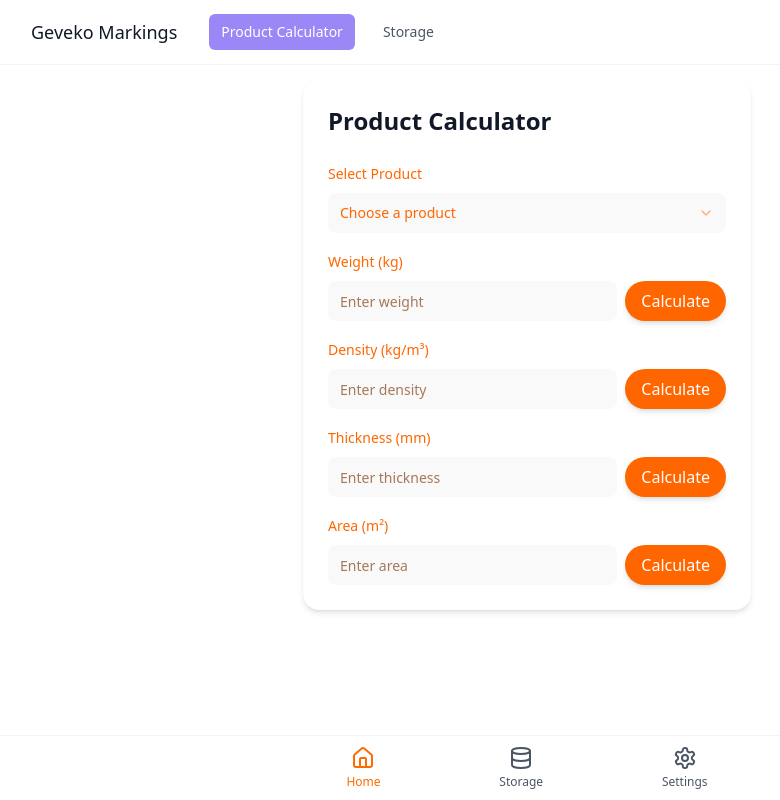
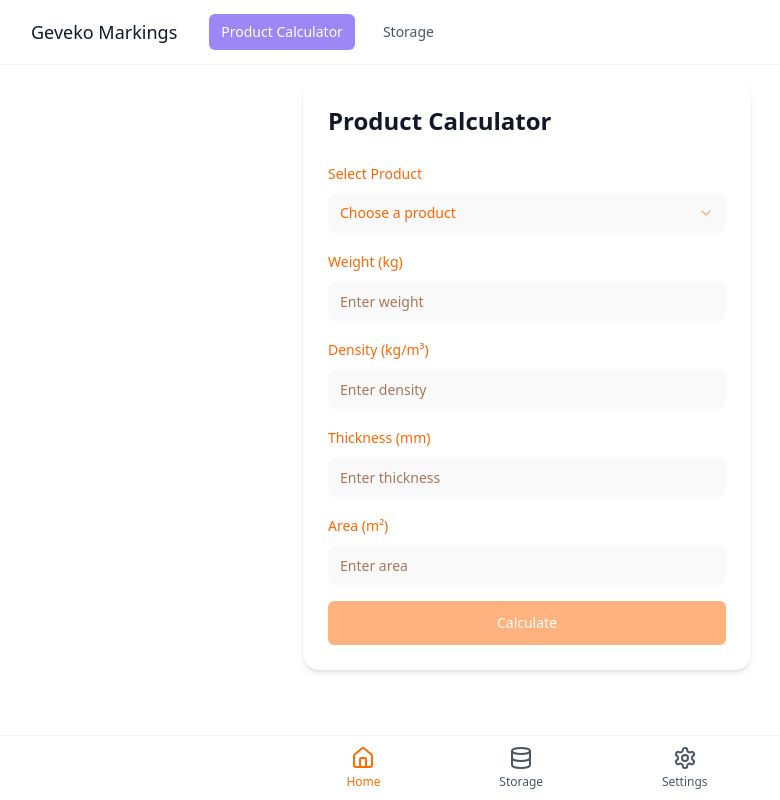
Before and after one commit to Zqyyk11/geveko-interface, a React (Vite) app: page / in a window 1280 px wide. Shown: the whole page, without its empty margins (113-893 px from the left). Built offline with nearby package versions, Linux system fonts and the light colour scheme.

Commit message:
Refactor calculator button functionality
Updated the Calculator component to consolidate the calculation logic into a single button at the bottom. The button now automatically detects which three inputs are available and calculates the fourth based on the provided values.
[skip gpt_engineer]

```diff
--- a/src/pages/Calculator.tsx
+++ b/src/pages/Calculator.tsx
@@ -3,6 +3,7 @@ import { motion } from 'framer-motion';
 import { Select, SelectContent, SelectItem, SelectTrigger, SelectValue } from "@/components/ui/select";
 import { Input } from "@/components/ui/input";
 import { Label } from "@/components/ui/label";
+import { Button } from "@/components/ui/button";
 
 type Product = {
   id: string;
@@ -21,38 +22,29 @@ const Calculator = () => {
   const [density, setDensity] = useState<string>('');
   const [thickness, setThickness] = useState<string>('');
   const [area, setArea] = useState<string>('');
-  const [calculatingField, setCalculatingField] = useState<string>('');
 
-  const calculateMissing = (field: string) => {
+  const calculateMissing = () => {
     const w = parseFloat(weight);
     const d = parseFloat(density);
     const t = parseFloat(thickness);
     const a = parseFloat(area);
 
-    setCalculatingField(field);
-
-    switch (field) {
-      case 'weight':
+    // Determine which value is missing and calculate it
     if (!isNaN(d) && !isNaN(t) && !isNaN(a)) {
       setWeight(((d * a * t) / 1000).toFixed(2));
-        }
-        break;
-      case 'density':
-        if (!isNaN(w) && !isNaN(t) && !isNaN(a)) {
+    } else if (!isNaN(w) && !isNaN(t) && !isNaN(a)) {
       setDensity(((w * 1000) / (a * t)).toFixed(2));
-        }
-        break;
-      case 'thickness':
-        if (!isNaN(w) && !isNaN(d) && !isNaN(a)) {
+    } else if (!isNaN(w) && !isNaN(d) && !isNaN(a)) {
       setThickness(((w * 1000) / (d * a)).toFixed(2));
-        }
-        break;
-      case 'area':
-        if (!isNaN(w) && !isNaN(d) && !isNaN(t)) {
+    } else if (!isNaN(w) && !isNaN(d) && !isNaN(t)) {
       setArea(((w * 1000) / (d * t)).toFixed(2));
     }
-        break;
-    }
+  };
+
+  // Check if exactly three inputs are filled
+  const canCalculate = () => {
+    const filledInputs = [weight, density, thickness, area].filter(value => value !== '').length;
+    return filledInputs === 3;
   };
 
   return (
@@ -85,87 +77,60 @@ const Calculator = () => {
 
             <div className="space-y-2">
               <Label htmlFor="weight">Weight (kg)</Label>
-              <div className="flex gap-2">
               <Input
                 id="weight"
                 type="number"
                 value={weight}
                 onChange={(e) => setWeight(e.target.value)}
                 placeholder="Enter weight"
-                  className="ios-input flex-1"
+                className="ios-input"
               />
-                <button
-                  onClick={() => calculateMissing('weight')}
-                  className="ios-button px-4"
-                  disabled={!density || !thickness || !area}
-                >
-                  Calculate
-                </button>
-              </div>
             </div>
 
             <div className="space-y-2">
               <Label htmlFor="density">Density (kg/m³)</Label>
-              <div className="flex gap-2">
               <Input
                 id="density"
                 type="number"
                 value={density}
                 onChange={(e) => setDensity(e.target.value)}
                 placeholder="Enter density"
-                  className="ios-input flex-1"
+                className="ios-input"
               />
-                <button
-                  onClick={() => calculateMissing('density')}
-                  className="ios-button px-4"
-                  disabled={!weight || !thickness || !area}
-                >
-                  Calculate
-                </button>
-              </div>
             </div>
 
             <div className="space-y-2">
               <Label htmlFor="thickness">Thickness (mm)</Label>
-              <div className="flex gap-2">
               <Input
                 id="thickness"
                 type="number"
                 value={thickness}
                 onChange={(e) => setThickness(e.target.value)}
                 placeholder="Enter thickness"
-                  className="ios-input flex-1"
+                className="ios-input"
               />
-                <button
-                  onClick={() => calculateMissing('thickness')}
-                  className="ios-button px-4"
-                  disabled={!weight || !density || !area}
-                >
-                  Calculate
-                </button>
-              </div>
             </div>
 
             <div className="space-y-2">
               <Label htmlFor="area">Area (m²)</Label>
-              <div className="flex gap-2">
               <Input
                 id="area"
                 type="number"
                 value={area}
                 onChange={(e) => setArea(e.target.value)}
                 placeholder="Enter area"
-                  className="ios-input flex-1"
+                className="ios-input"
               />
-                <button
-                  onClick={() => calculateMissing('area')}
-                  className="ios-button px-4"
-                  disabled={!weight || !density || !thickness}
+            </div>
+
+            <Button
+              onClick={calculateMissing}
+              disabled={!canCalculate()}
+              className="w-full mt-6"
+              size="lg"
             >
               Calculate
-                </button>
-              </div>
-            </div>
+            </Button>
           </div>
         </div>
       </div>
```
Lines whose indentation alone changed are shown as unchanged.
